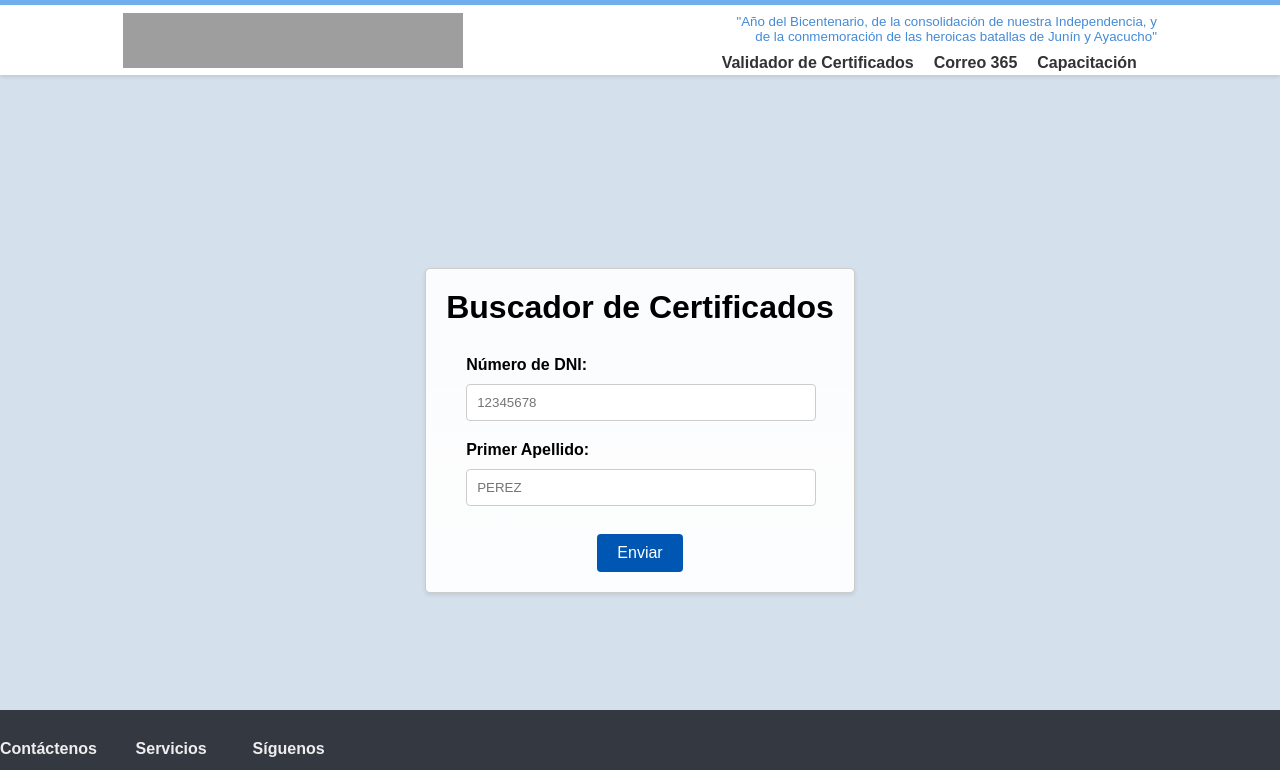
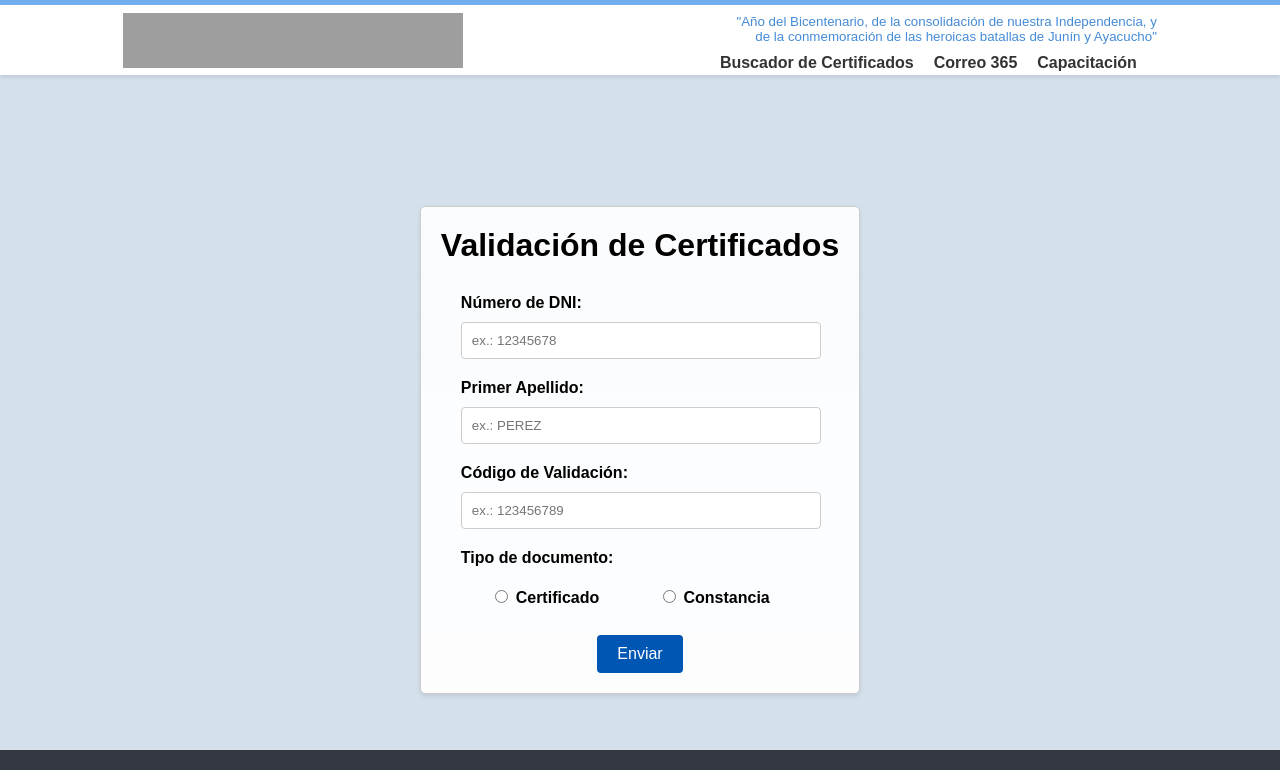
Before and after one commit to compendiom/project-inictel, a Django app: page / in a window 1280 px wide. Shown: the top 770 px of the page. Run offline with Django 5.2, Linux system fonts and the light colour scheme; some libraries are stand-ins or nearby versions; grey boxes are pictures that could not be loaded.

Commit message:
create app identificador version

```diff
--- a/AppAuthenticator/db.py
+++ b/AppAuthenticator/db.py
@@ -25,6 +25,8 @@ def validateInfo(dni, apellido):
         result = cursor.execute('EXEC [dbo].[SPU_VALIDACION_CLIENTE] @apellido=?, @dni=?', apellido, dni).fetchval()
         if result is None:
             result = False
+        else:
+            print("Usuario validado")
     except Exception as e:
         print("Error en la consulta")
         print("ERROR:", e)
@@ -33,14 +35,14 @@ def validateInfo(dni, apellido):
         conexion.close()
     return result
 
-def getCursos(dni):
+def getValidatedCursos(dni, codigo, tipo):
     try:
         conexion = pyodbc.connect('DRIVER={ODBC Driver 17 for SQL server};SERVER='+server+';DATABASE='+database+';UID='+user+';PWD='+password)
         cursor = conexion.cursor()
-        cursor.execute('EXEC [dbo].[SPU_VALIDACION_LIST_CURSO] @dni=?', dni)
+        cursor.execute('EXEC [dbo].[SPU_VALIDACION_QUERY_CURSO] @dni=? @codigo @tipo', dni, codigo, tipo)
         result = cursor.fetchall()
     except Exception as e:
-        print("Error en la busqueda de listado de cursos")
+        print("Error en la busqueda del documento")
         print("ERROR:", e)
         result = False
     finally:
--- a/AppAuthenticator/models.py
+++ b/AppAuthenticator/models.py
@@ -4,15 +4,59 @@ from django.contrib.auth.forms import AuthenticationForm
 from django.forms import ModelForm
 
 # Create your models here.
-class Persona(models.Model):
-    apellido = models.CharField(max_length=30)
-    dni = models.CharField(max_length=11)
+class PersonaForm(forms.Form):
 
-class PersonaForm(ModelForm):
-    class Meta:
-        model=Persona
-        fields = "__all__"
-        widgets = {
-            'apellido': forms.TextInput(attrs={'type':'text', 'pattern':'[A-ZÑ]+', 'name': 'apellido', 'placeholder': 'PEREZ', 'title': 'Este campo debe tener SOLO letras mayúsculas', 'required': 'true'}),
-            'dni': forms.TextInput(attrs={'type':'text', 'pattern':'.{8}', 'name': 'dni', 'placeholder': '12345678', 'title': 'Este campo debe tener 8 dígitos numéricos', 'required': 'true'})
-        }
+    tipo_documento = {
+        ('24', 'Certificado'),
+        ('25', 'Constancia')
+    }
+
+
+    apellido = forms.CharField(
+        max_length=30,
+        required=True,
+        widget=forms.TextInput(attrs={
+            'class': 'form-control',
+            'type': 'text',
+            'pattern': '[A-ZÑ]+',
+            'name': 'apellido',
+            'placeholder': 'ex.: PEREZ',
+            'title': 'Este campo debe tener SOLO letras mayúsculas',
+            'required': 'true'
+        })
+    )
+
+    dni = forms.CharField(
+        max_length=11,
+        required=True,
+        widget=forms.TextInput(attrs={
+            'class': 'form-control',
+            'type': 'text',
+            'pattern': '[0-9]{8}',
+            'name': 'dni',
+            'placeholder': 'ex.: 12345678',
+            'title': 'Este campo debe tener 8 dígitos numéricos',
+            'required': 'true'
+        })
+    )
+
+    codigo = forms.CharField(
+        max_length=9,
+        required=True,
+        widget=forms.TextInput(attrs={
+            'class': 'form-control',
+            'type': 'text',
+            'pattern': '[0-9]{9}',
+            'name': 'codigo',
+            'placeholder': 'ex.: 123456789',
+            'title': 'Este campo debe tener exactamente 9 dígitos numéricos',
+            'required': 'true'
+        })
+    )
+
+    tipo = forms.ChoiceField(
+        choices=tipo_documento,
+        widget=forms.RadioSelect(attrs={
+            'class': 'form-control'
+        })
+    )
--- a/AppAuthenticator/views.py
+++ b/AppAuthenticator/views.py
@@ -14,6 +14,7 @@ def requestPage(request):
     form = PersonaForm()
     if request.method == 'POST':
         form = PersonaForm(request.POST)
+        print(form.is_valid())
         if form.is_valid():
             recaptcha_response=request.POST.get('g-recaptcha-response')
             data = {
@@ -24,6 +25,7 @@ def requestPage(request):
             result = req.json()
             if result['success']:
                 dni = form.cleaned_data.get('dni')
+                print(form.cleaned_data)
                 # Conexión a la base de datos
                 result = db.connectDB()
                 if result is False:
@@ -34,7 +36,7 @@ def requestPage(request):
                     return render(request, 'error.html', {'error_message': 'Error en la validación de usuario buscado'})
                 nombre = result
                 # Validar cursos
-                result = db.getCursos(dni)
+                result = db.getValidatedCursos(dni, form.cleaned_data.get('codigo'), form.cleaned_data.get('tipo'))
                 if len(result) == 0:
                     return render(request, 'error.html', {'error_message': 'No cuenta con nigún curso aprobado el estudiante ingresado'})
                 cursos = result
--- a/static/css/footer.css
+++ b/static/css/footer.css
@@ -7,8 +7,9 @@ footer {
     flex-direction: column;
     margin: auto;
     width: 100%;
-    height: 30%;
+    height: 25%;
     background-color: #343841;
+    /*margin-top: 43px;*/
 }
 
 .texto a, .texto {
@@ -30,7 +31,7 @@ footer {
 .tabla {
     display: flex;
     justify-content: space-around;
-    padding-top: 30px;
+    padding-top: 20px;
 }
 
 .franja1 {
@@ -52,6 +53,7 @@ footer {
     margin-top: 5px;
     margin-bottom: 5px;
     color: #eee;
+    font-size: 0.95rem;
 }
 
 
--- a/static/css/index.css
+++ b/static/css/index.css
@@ -14,6 +14,7 @@ body {
     text-align: center;
     display: flex;
     flex-direction: column;
+    margin: auto;
   }
   .pageContainer {
     flex-grow: 1;
@@ -23,7 +24,7 @@ body {
     display: flex;
     align-items: center;
     justify-content: center;
-    height: 70%;
+    height: 75%;
     min-height: 40%;
   }
 
@@ -48,6 +49,13 @@ body {
     border-radius: 4px;
     margin-bottom: 10px;
   }
+
+  #id_tipo {
+    width: 100%;
+    display: inline-flex;
+    justify-content: space-around;
+  }
+
   .institution-logo {
     display: block;
     max-width: 200px; /* Ancho máximo en píxeles */
@@ -76,7 +84,6 @@ body {
   }
 
   @media (max-height:825px) {
-
     body {
       margin-top: 150px;
     }
--- a/templates/header.html
+++ b/templates/header.html
@@ -13,7 +13,7 @@
             </div>
             <nav>
                 <ul class="menu">
-                    <li><a href="#">Validador de Certificados</a></li>
+                    <li><a href="#">Buscador de Certificados</a></li>
                     <li><a href="https://outlook.office365.com/owa/" target="_blank">Correo 365</a></li>
                     <li><a href="https://aplica.inictel-uni.edu.pe:8443/cursos/home?codigoModalidad=1">Capacitaci&oacute;n</a></li>
                 </ul>
@@ -30,7 +30,7 @@
         </div>
         <nav>
             <ul class="nav-list">
-                <a href="#" class="nav-item"><li class="nav-link">Validación de Certificados</li></a>
+                <a href="#" class="nav-item"><li class="nav-link">Buscador de Certificados</li></a>
                 <a href="https://outlook.office365.com/owa/" class="nav-item"><li class="nav-link">Correo365</li></a>
                 <a href="https://aplica.inictel-uni.edu.pe:8443/cursos/home?codigoModalidad=1" class="nav-item"><li class="nav-link">Capacitaci&oacute;n</li></a>
             </ul>
--- a/templates/index.html
+++ b/templates/index.html
@@ -4,10 +4,11 @@
 <head>
     <meta charset="utf-8">
     <meta name="viewport" content="width=device.width, initial-scale=1.0">
-    <title>Buscador de Certificados</title>
+    <title>Validaci&oacute;n de Certificados</title>
     <link type="text/css" rel='stylesheet' href='{% static "/css/index.css" %}'/>
     <link type="text/css" rel='stylesheet' href='{% static "/css/header.css" %}'/>
     <link type="text/css" rel='stylesheet' href='{% static "/css/footer.css" %}'/>
+    <link rel="shortcut icon" href="https://media.licdn.com/dms/image/v2/C4E0BAQGdcnnwa9k1kQ/company-logo_200_200/company-logo_200_200/0/1630563761471/inictel_peru_logo?e=2147483647&v=beta&t=e4_T2H2Jy7JLrBGrIolyNVmfR-V_3YYSP3_M4sptXT0">
     <script type="text/javascript" src="https://www.google.com/recaptcha/api.js" async defer></script>
   </head>
 
@@ -15,7 +16,7 @@
     {% include "header.html" %}
   <main class="pageContainer">
     <div class="container">
-      <h1>Buscador de Certificados</h1>
+      <h1>Validaci&oacute;n de Certificados</h1>
       <form action="/" method="POST" >
         <div class="fields">
           {% csrf_token %}
@@ -24,8 +25,11 @@
           {{ form.dni }}
         <label for="apellido">Primer Apellido:</label>
           {{ form.apellido }}
+        <label for="codigo">C&oacute;digo de Validaci&oacute;n:</label>
+          {{form.codigo}}
+        <label for="tipo">Tipo de documento:</label>
+          {{form.tipo}}
         </div>
-
         <div class="rcp-container" >
           <div class="g-recaptcha" data-sitekey="6Lcjxg4qAAAAAM2PCbF_cI6LElkbajJjozp3pdaM" required></div>
         </div>
```
Also changed, not shown: templates/resultado.html (+4 -26 lines).
